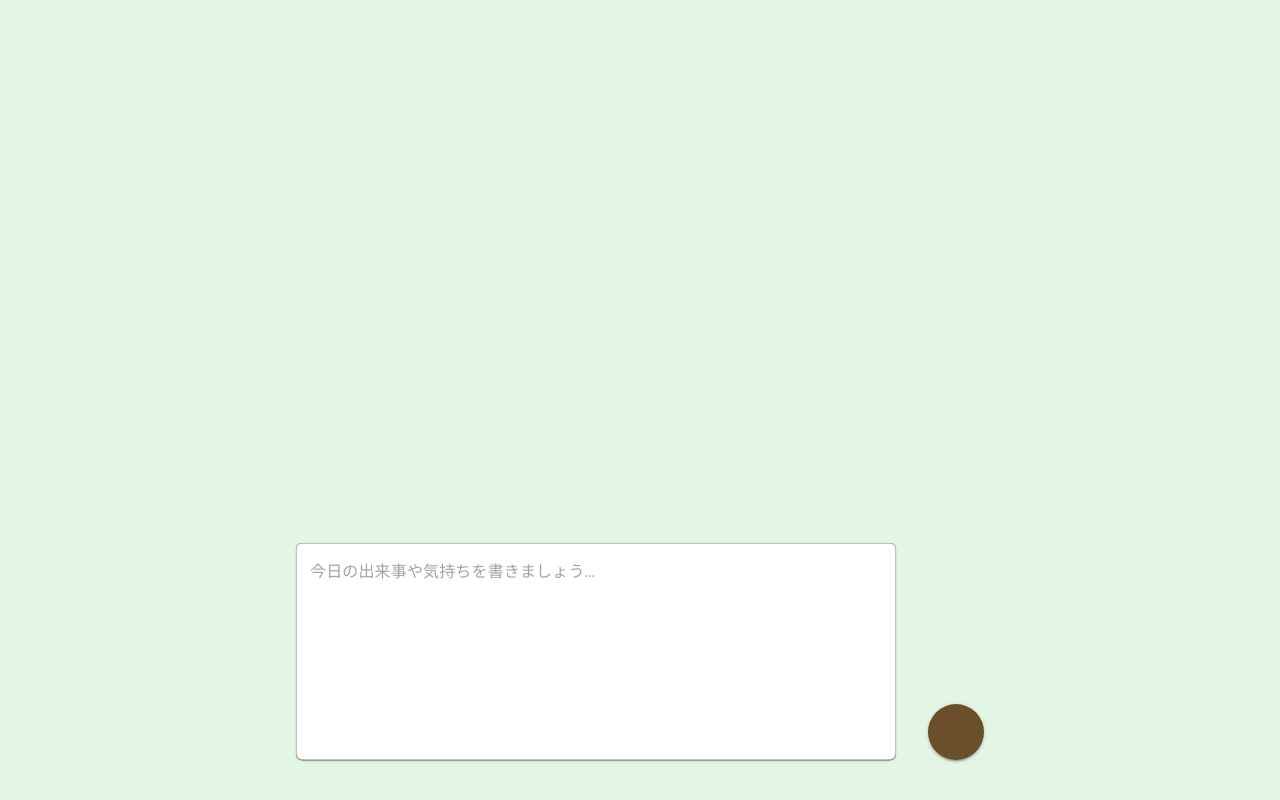
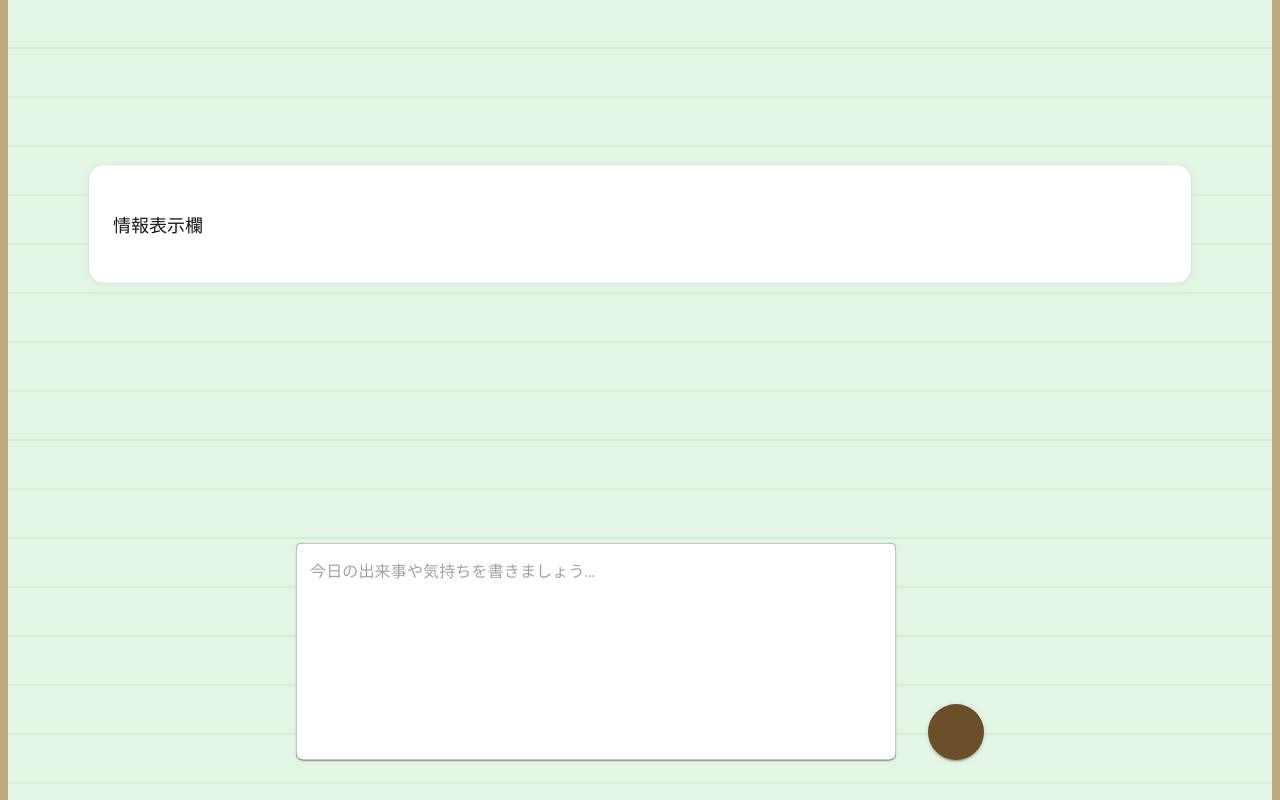
Before and after one commit to ys4kw/happy-diary-front, a Next.js app: page /diary in a window 1280 px wide. Built offline with nearby package versions, Linux system fonts and the light colour scheme; some icons are missing.

Commit message:
情報表示欄を全体に、テキストエリアと重ならないよう調整

```diff
--- a/src/app/diary/page.tsx
+++ b/src/app/diary/page.tsx
@@ -6,7 +6,37 @@ import styles from "../page.module.css";
 export default function Diary() {
   return (
     <div className={styles.page}>
-      <main className={styles.main}>
+      <main className={styles.main} style={{ width: "100%", height: "100%" }}>
+        <div
+          style={{
+            width: "100%",
+            display: "flex",
+            justifyContent: "center",
+            position: "relative",
+            marginBottom: 32,
+          }}
+        >
+          <div
+            style={{
+              width: "100%",
+              minHeight: 120,
+              background: "#fff",
+              borderRadius: 16,
+              boxShadow: "0 2px 8px rgba(0,0,0,0.04)",
+              border: "1px solid #e0e0e0",
+              padding: 24,
+              display: "flex",
+              alignItems: "center",
+              fontSize: 18,
+              fontWeight: 500,
+              fontFamily: "inherit",
+              boxSizing: "border-box",
+            }}
+          >
+            {/* ここに情報表示欄の内容を追加できます */}
+            情報表示欄
+          </div>
+        </div>
         <div
           style={{
             width: "100%",
--- a/src/app/page.module.css
+++ b/src/app/page.module.css
@@ -6,13 +6,23 @@
   --gray-alpha-100: rgba(var(--gray-rgb), 0.05);
   --button-primary-hover: #4e3b1f; /* 濃いめのブラウン */
   --button-secondary-hover: #f2e9e1; /* 薄いアースカラー */
-  background: var(--background);
+  background: repeating-linear-gradient(
+    to bottom,
+    #e3f6e5 0px,
+    #e3f6e5 47px,
+    #c8e6c9 48px,
+    #e3f6e5 49px
+  );
+  border-left: 8px solid #bfa980;
+  border-right: 8px solid #bfa980;
+  box-sizing: border-box;
+  min-height: 100svh;
+  position: relative;
 
   display: grid;
   grid-template-rows: 20px 1fr 20px;
   align-items: center;
   justify-items: center;
-  min-height: 100svh;
   padding: 80px;
   gap: 64px;
   font-family: var(--font-geist-sans);
@@ -27,7 +37,15 @@
     --gray-alpha-100: rgba(var(--gray-rgb), 0.06);
     --button-primary-hover: #a68a64;
     --button-secondary-hover: #2e4736;
-    background: var(--background);
+    background: repeating-linear-gradient(
+      to bottom,
+      #1b3a2b 0px,
+      #1b3a2b 47px,
+      #2e4736 48px,
+      #1b3a2b 49px
+    );
+    border-left: 8px solid #6b4f2a;
+    border-right: 8px solid #6b4f2a;
   }
 }
 
```
